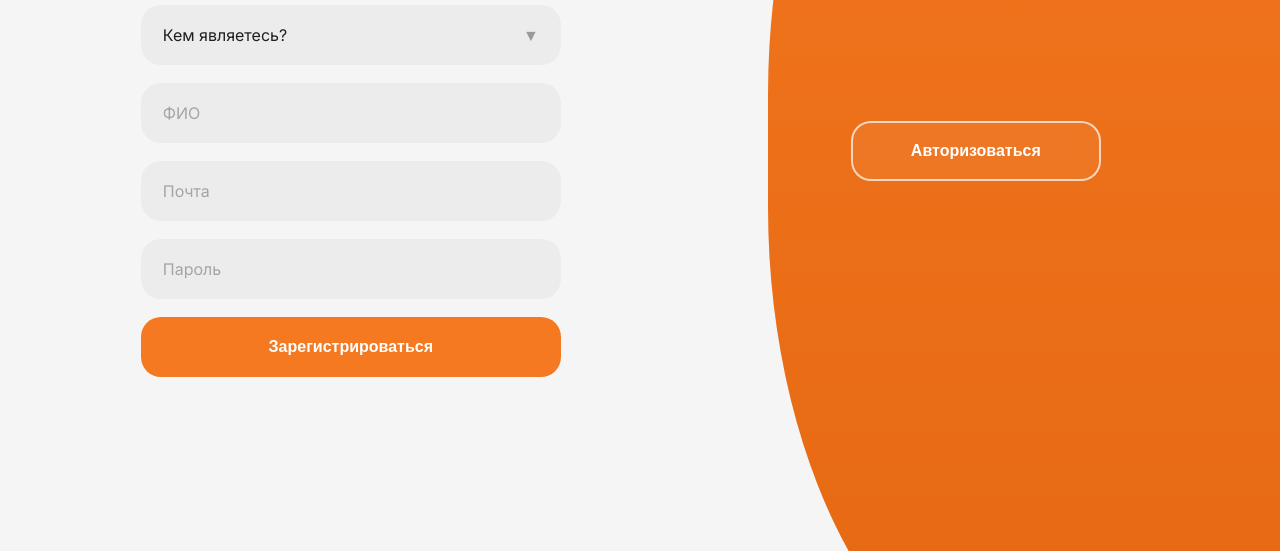
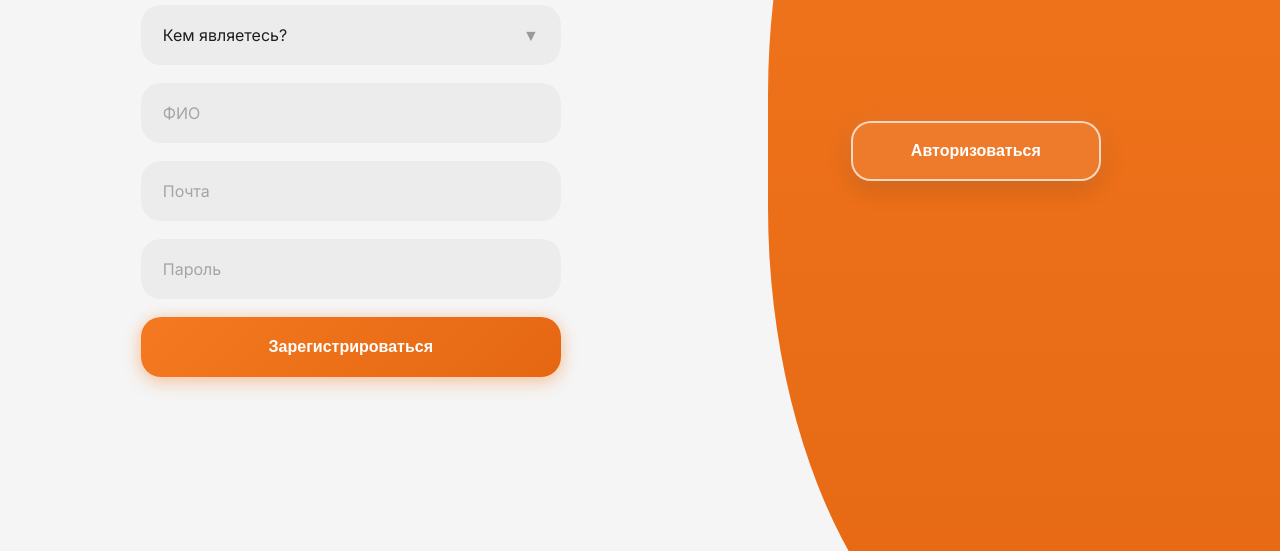
Before and after one commit to varlaganova7-star/UHome, a plain HTML site: page client/sign_up.html in a window 1280 px wide. Shown: the part 249-800 px from the top of the page. Drawn offline with Linux system fonts and the light colour scheme.

Commit message:
Добавила эффект для кнопок

```diff
--- a/client/css/sign_up.css
+++ b/client/css/sign_up.css
@@ -6,9 +6,11 @@
     margin: 0;
     padding: 0;
     box-sizing: border-box;
+    -webkit-tap-highlight-color: transparent;
 }
 
 :root {
+
     --orange: #F47920;
     --orange-dark: #E56712;
 
@@ -20,9 +22,14 @@
 }
 
 body {
+
     font-family: 'Inter', sans-serif;
+
     background: var(--bg);
+
     overflow-x: hidden;
+
+    -webkit-font-smoothing: antialiased;
 }
 
 
@@ -32,9 +39,11 @@ body {
 /* ====================================== */
 
 .auth-container {
+
     position: relative;
 
     width: 100%;
+
     min-height: 100vh;
 
     overflow: hidden;
@@ -49,6 +58,7 @@ body {
 /* ====================================== */
 
 .orange-panel {
+
     position: absolute;
 
     top: 50%;
@@ -81,6 +91,7 @@ body {
 /* LOGIN MODE */
 
 .auth-container.login .orange-panel {
+
     transform:
         translateY(-50%)
         translateX(-138%);
@@ -95,9 +106,11 @@ body {
 /* ====================================== */
 
 .forms-area {
+
     position: relative;
 
     width: 100%;
+
     min-height: 100vh;
 
     z-index: 2;
@@ -110,6 +123,7 @@ body {
 /* ====================================== */
 
 .auth-form {
+
     position: absolute;
 
     top: 50%;
@@ -135,9 +149,11 @@ body {
 /* REGISTER */
 
 .register-form {
+
     left: 11%;
 
     opacity: 1;
+
     pointer-events: all;
 }
 
@@ -146,9 +162,11 @@ body {
 /* LOGIN */
 
 .login-form {
+
     right: 11%;
 
     opacity: 0;
+
     pointer-events: none;
 
     transform:
@@ -161,6 +179,7 @@ body {
 /* ACTIVE LOGIN */
 
 .auth-container.login .register-form {
+
     opacity: 0;
 
     pointer-events: none;
@@ -171,6 +190,7 @@ body {
 }
 
 .auth-container.login .login-form {
+
     opacity: 1;
 
     pointer-events: all;
@@ -187,8 +207,11 @@ body {
 /* ====================================== */
 
 .form-title {
+
     font-size: 48px;
+
     line-height: 1;
+
     font-weight: 700;
 
     color: var(--text);
@@ -204,10 +227,13 @@ body {
 
 .form-input,
 .form-select {
+
     width: 100%;
+
     height: 60px;
 
     border: none;
+
     outline: none;
 
     border-radius: 20px;
@@ -217,6 +243,7 @@ body {
     padding: 0 22px;
 
     font-size: 16px;
+
     font-family: inherit;
 
     color: var(--text);
@@ -225,6 +252,7 @@ body {
 }
 
 .form-input::placeholder {
+
     color: var(--placeholder);
 }
 
@@ -234,10 +262,11 @@ body {
 
 .form-input:focus,
 .form-select:focus {
+
     background: white;
 
     box-shadow:
-        0 0 0 2px rgba(244,121,32,0.3);
+        0 0 0 2px rgba(244,121,32,0.25);
 }
 
 
@@ -247,16 +276,19 @@ body {
 /* ====================================== */
 
 .select-wrapper {
+
     position: relative;
 }
 
 .form-select {
+
     appearance: none;
 
     cursor: pointer;
 }
 
 .select-arrow {
+
     position: absolute;
 
     top: 50%;
@@ -276,29 +308,83 @@ body {
 /* ====================================== */
 
 .form-btn {
+
+    position: relative;
+
+    overflow: hidden;
+
     width: 100%;
+
     height: 60px;
 
     border: none;
 
     border-radius: 20px;
 
-    background: var(--orange);
+    background: linear-gradient(
+        135deg,
+        var(--orange),
+        var(--orange-dark)
+    );
 
     color: white;
 
     font-size: 16px;
+
     font-weight: 600;
 
     cursor: pointer;
 
     transition: 0.25s ease;
+
+    box-shadow:
+        0 6px 18px rgba(244,121,32,0.30),
+        0 0 14px rgba(244,121,32,0.18);
+}
+
+.form-btn::before {
+
+    content: '';
+
+    position: absolute;
+
+    top: 0;
+    left: -120%;
+
+    width: 80%;
+    height: 100%;
+
+    background: linear-gradient(
+        120deg,
+        transparent,
+        rgba(255,255,255,0.35),
+        transparent
+    );
+
+    transform: skewX(-20deg);
+
+    transition: 0.7s;
+}
+
+.form-btn:hover::before {
+
+    left: 130%;
 }
 
 .form-btn:hover {
-    transform: translateY(-2px);
 
-    background: var(--orange-dark);
+    transform:
+        translateY(-2px)
+        scale(1.01);
+
+    box-shadow:
+        0 10px 24px rgba(244,121,32,0.34),
+        0 0 18px rgba(244,121,32,0.24);
+}
+
+.form-btn:active {
+
+    transform: scale(0.98);
 }
 
 
@@ -308,33 +394,92 @@ body {
 /* ====================================== */
 
 .toggle-btn {
+
     position: absolute;
 
     top: 50%;
 
     transform: translateY(-50%);
 
+    overflow: hidden;
+
     width: 250px;
+
     height: 60px;
 
     border-radius: 20px;
 
     border: 2px solid rgba(255,255,255,0.7);
 
-    background: rgba(255,255,255,0.05);
+    background: rgba(255,255,255,0.08);
 
     backdrop-filter: blur(10px);
 
     color: white;
 
     font-size: 16px;
+
     font-weight: 600;
 
     cursor: pointer;
 
-    transition: all 0.4s ease;
+    transition: all 0.3s ease;
 
     z-index: 5;
+
+    box-shadow:
+        0 8px 24px rgba(0,0,0,0.14),
+        0 0 18px rgba(255,255,255,0.10);
+}
+
+.toggle-btn::before {
+
+    content: '';
+
+    position: absolute;
+
+    top: 0;
+    left: -120%;
+
+    width: 80%;
+    height: 100%;
+
+    background: linear-gradient(
+        120deg,
+        transparent,
+        rgba(255,255,255,0.30),
+        transparent
+    );
+
+    transform: skewX(-20deg);
+
+    transition: 0.8s;
+}
+
+.toggle-btn:hover::before {
+
+    left: 130%;
+}
+
+.toggle-btn:hover {
+
+    transform:
+        translateY(-50%)
+        scale(1.03);
+
+    background:
+        rgba(255,255,255,0.16);
+
+    box-shadow:
+        0 12px 28px rgba(0,0,0,0.18),
+        0 0 22px rgba(255,255,255,0.18);
+}
+
+.toggle-btn:active {
+
+    transform:
+        translateY(-50%)
+        scale(0.98);
 }
 
 
@@ -342,6 +487,7 @@ body {
 /* REGISTER MODE */
 
 .auth-container.register .toggle-btn {
+
     right: 14%;
 }
 
@@ -350,6 +496,7 @@ body {
 /* LOGIN MODE */
 
 .auth-container.login .toggle-btn {
+
     left: 14%;
 }
 
@@ -362,30 +509,37 @@ body {
 @media (max-width: 1024px) {
 
     .form-title {
+
         font-size: 42px;
     }
 
     .auth-form {
+
         width: 360px;
     }
 
     .register-form {
+
         left: 8%;
     }
 
     .login-form {
+
         right: 8%;
     }
 
     .orange-panel {
+
         width: 58%;
     }
 
     .auth-container.register .toggle-btn {
+
         right: 10%;
     }
 
     .auth-container.login .toggle-btn {
+
         left: 10%;
     }
 }
@@ -399,10 +553,12 @@ body {
 @media (max-width: 768px) {
 
     body {
+
         overflow-y: auto;
     }
 
     .auth-container {
+
         padding:
             40px
             24px
@@ -414,6 +570,7 @@ body {
     /* ORANGE PANEL */
 
     .orange-panel {
+
         position: fixed;
 
         top: auto;
@@ -424,12 +581,14 @@ body {
         transform: none;
 
         width: 100%;
+
         height: 180px;
 
         border-radius: 40px 40px 0 0;
     }
 
     .auth-container.login .orange-panel {
+
         left: 0;
 
         border-radius: 40px 40px 0 0;
@@ -440,15 +599,18 @@ body {
     /* FORMS */
 
     .auth-form {
+
         position: relative;
 
         top: auto;
+
         left: auto !important;
         right: auto !important;
 
         transform: none !important;
 
         width: 100%;
+
         max-width: 100%;
 
         margin: 0 auto;
@@ -461,14 +623,17 @@ body {
     /* SHOW HIDE */
 
     .login-form {
+
         display: none;
     }
 
     .auth-container.login .register-form {
+
         display: none;
     }
 
     .auth-container.login .login-form {
+
         display: flex;
 
         opacity: 1;
@@ -479,6 +644,7 @@ body {
     /* TITLE */
 
     .form-title {
+
         font-size: 42px;
     }
 
@@ -489,6 +655,7 @@ body {
     .form-input,
     .form-select,
     .form-btn {
+
         height: 62px;
 
         border-radius: 22px;
@@ -501,9 +668,11 @@ body {
     /* TOGGLE BTN */
 
     .toggle-btn {
+
         position: fixed;
 
         left: 50% !important;
+
         top: auto;
 
         transform: translateX(-50%) !important;
@@ -511,6 +680,7 @@ body {
         bottom: 50px;
 
         width: calc(100% - 48px);
+
         max-width: 360px;
 
         height: 62px;
@@ -518,6 +688,13 @@ body {
         border-radius: 22px;
 
         z-index: 100;
+    }
+
+    .toggle-btn:hover {
+
+        transform:
+            translateX(-50%)
+            scale(1.03) !important;
     }
 }
 
@@ -530,6 +707,7 @@ body {
 @media (max-width: 480px) {
 
     .auth-container {
+
         padding:
             32px
             20px
@@ -537,18 +715,21 @@ body {
     }
 
     .form-title {
+
         font-size: 36px;
     }
 
     .form-input,
     .form-select,
     .form-btn {
+
         height: 58px;
 
         font-size: 16px;
     }
 
     .toggle-btn {
+
         height: 58px;
 
         font-size: 16px;
@@ -557,6 +738,7 @@ body {
     }
 
     .orange-panel {
+
         height: 150px;
     }
 }
```
